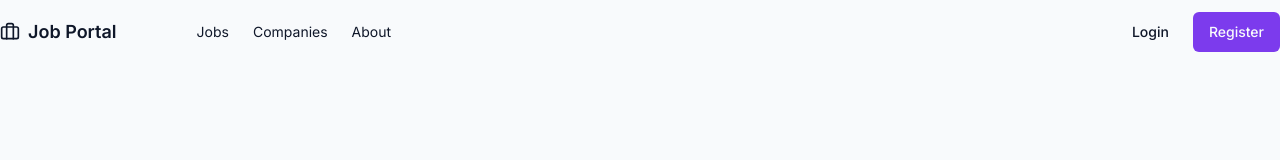
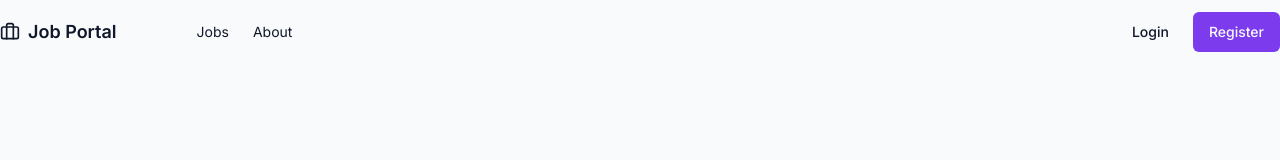
Before and after one commit to major-sd/Job-portal, a Next.js app in the folder frontend/: page /auth/login in a window 1280 px wide. Shown: the top 160 px of the page. Built offline with nearby package versions, Linux system fonts and the light colour scheme.

Commit message:
removed companies from the home page

```diff
--- a/frontend/components/header.tsx
+++ b/frontend/components/header.tsx
@@ -91,13 +91,6 @@ export default function Header() {
               Jobs
             </Link>
                }
-            {user?.role != 'COMPANY' &&
-            <Link
-              href="/companies"
-              className={`hover:text-primary ${pathname === "/companies" ? "text-primary font-medium" : ""}`}
-            >
-              Companies
-            </Link>}
             <Link
               href="/about"
               className={`hover:text-primary ${pathname === "/about" ? "text-primary font-medium" : ""}`}
```
